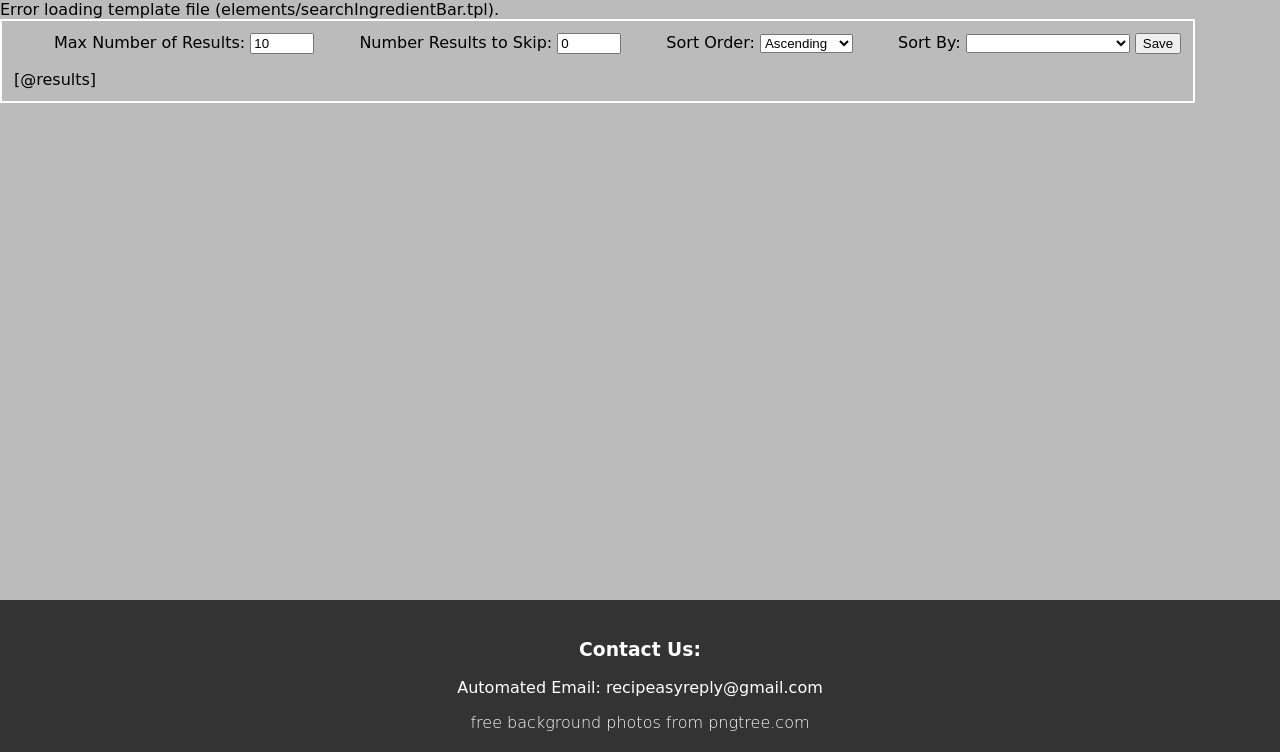
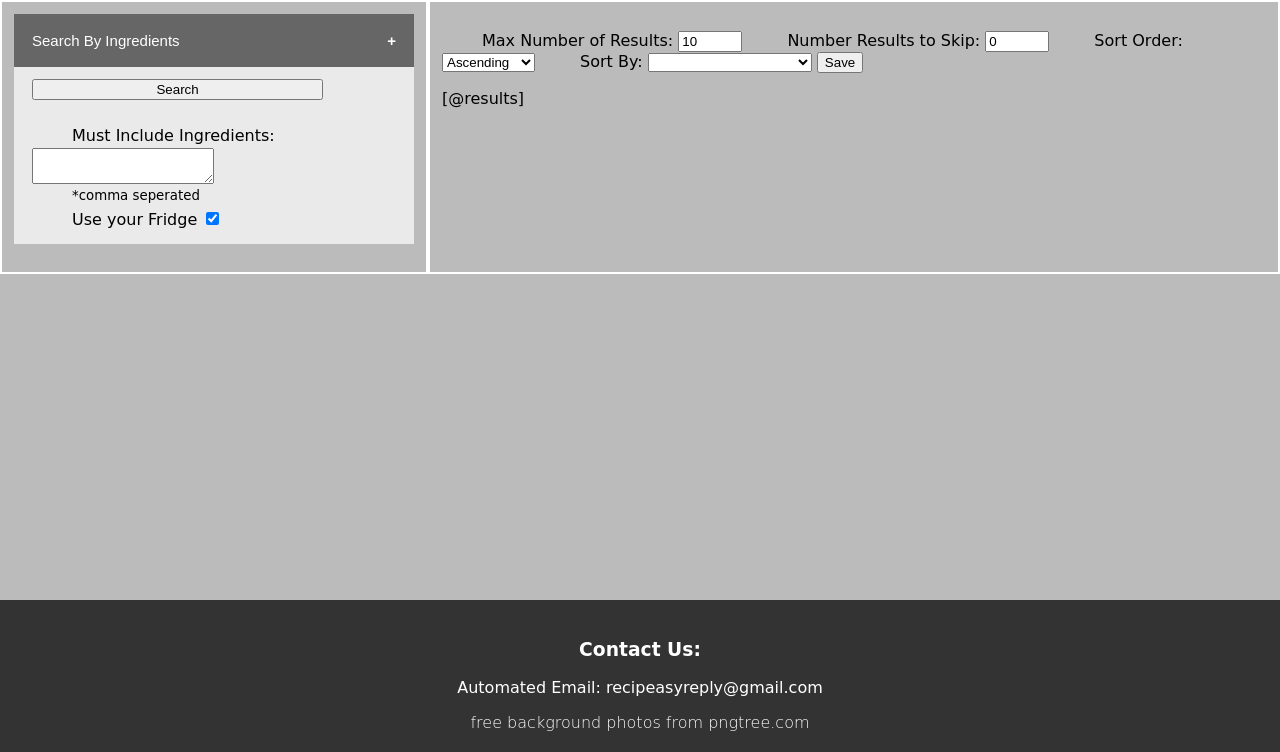
Before and after one commit to Dinesh1503/RecipEasy-Recipe-Website-, a PHP site: page /searchIngredients.php in a window 1280 px wide. Shown: the part 272-1024 px from the top of the page. Run offline with PHP 8.4, Linux system fonts and the light colour scheme; data that the repository does not hold is empty; some web fonts are replaced.

Commit message:
Search by Ingredient page

```diff
--- a/Main/config.php
+++ b/Main/config.php
@@ -1,5 +1,5 @@
 <?php
-	const localSQL = true;
+	const localSQL = false;
 	const SAM = false;
 
 	$conn = getConnSQL();
--- a/Main/elements/searchBar.tpl
+++ b/Main/elements/searchBar.tpl
@@ -10,11 +10,11 @@
 			<label for="query">Query:</label>
 			<input type="text" name="query" class="text"/>
 			<!-- ingredients list -->
-			<label for="ingrTextArea">List of Ingredients:  <br><small>*comma seperated</small></label>
+			<br>
+			<label for="ingrTextArea">Must Include Ingredients:</label>
 			<textarea id="ingrTextArea" name="includeIngredients" value=""></textarea>
 			<br>
-			<label for="fridgeCheckbox">Use your Fridge</label>
-			<input type="checkbox" id="fridgeCheckbox" name="useFridge" value="true" [@UsePreferences]>
+			<label for="ingrTextArea"><small>*comma seperated</small></label>
 		</div>
 
 		<!-- Meal Type -->
--- /dev/null
+++ b/Main/elements/searchIngredientBar.tpl
@@ -0,0 +1,22 @@
+<div class="searchBar">
+	<form method="get" style="display:block;text-decoration:none;">
+
+		<!-- Set Ingredients -->
+		<button type="button" class="collapsible">Search By Ingredients</button>
+		<div class="content">
+			<!-- query -->
+			<input type="submit" name="searchBtn" class="submit" value="Search" style="width: 80%;"/>
+			<br>
+			<!-- ingredients list -->
+			<br>
+			<label for="ingrTextArea">Must Include Ingredients:</label>
+			<textarea id="ingrTextArea" name="includeIngredients" value=""></textarea>
+			<br>
+			<label for="ingrTextArea"><small>*comma seperated</small></label>
+			<br>
+			<label for="fridgeCheckbox">Use your Fridge</label>
+			<input type="checkbox" id="fridgeCheckbox" name="useFridge" value="true" [@UsePreferences]>
+		</div>
+
+	</form>
+</div>
```
